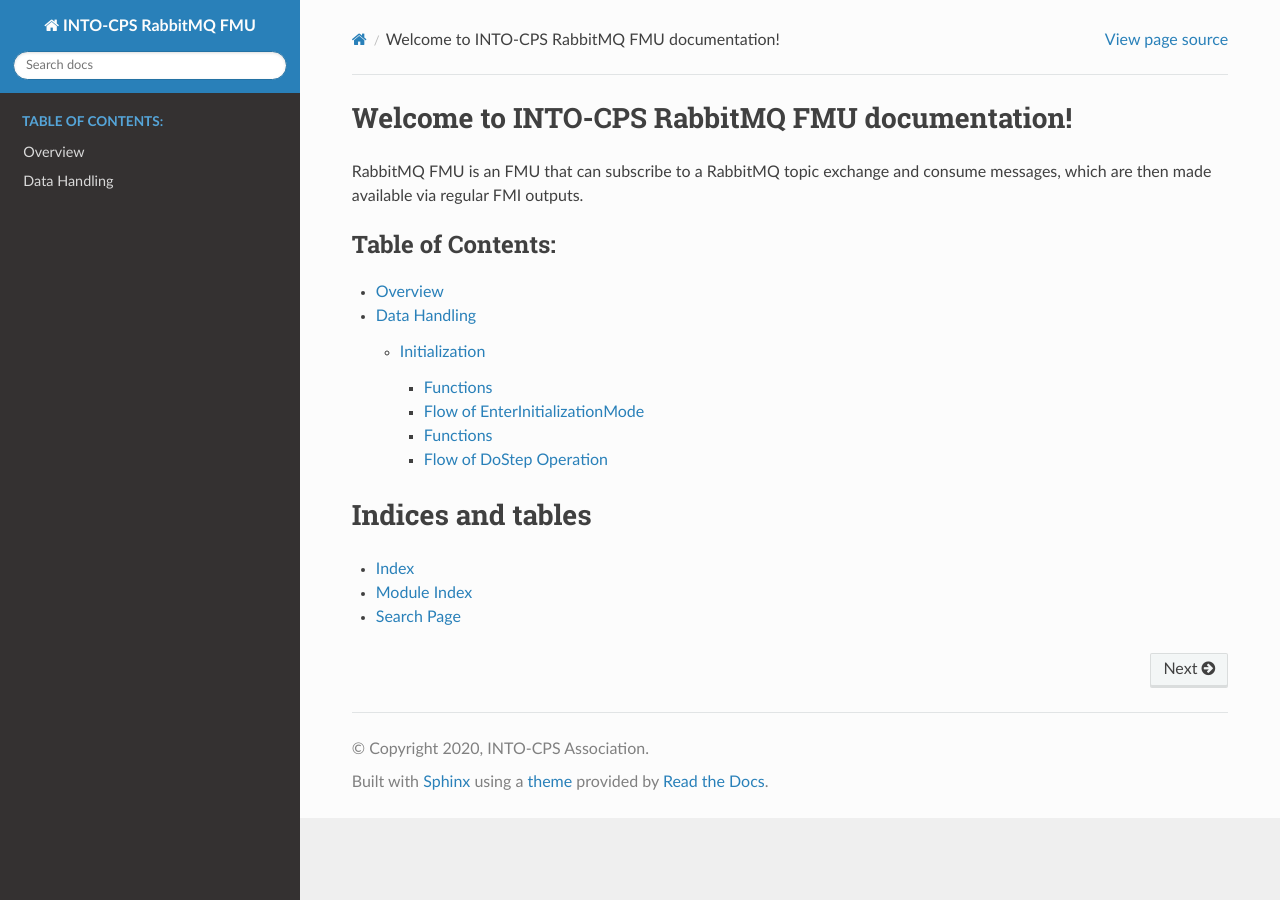
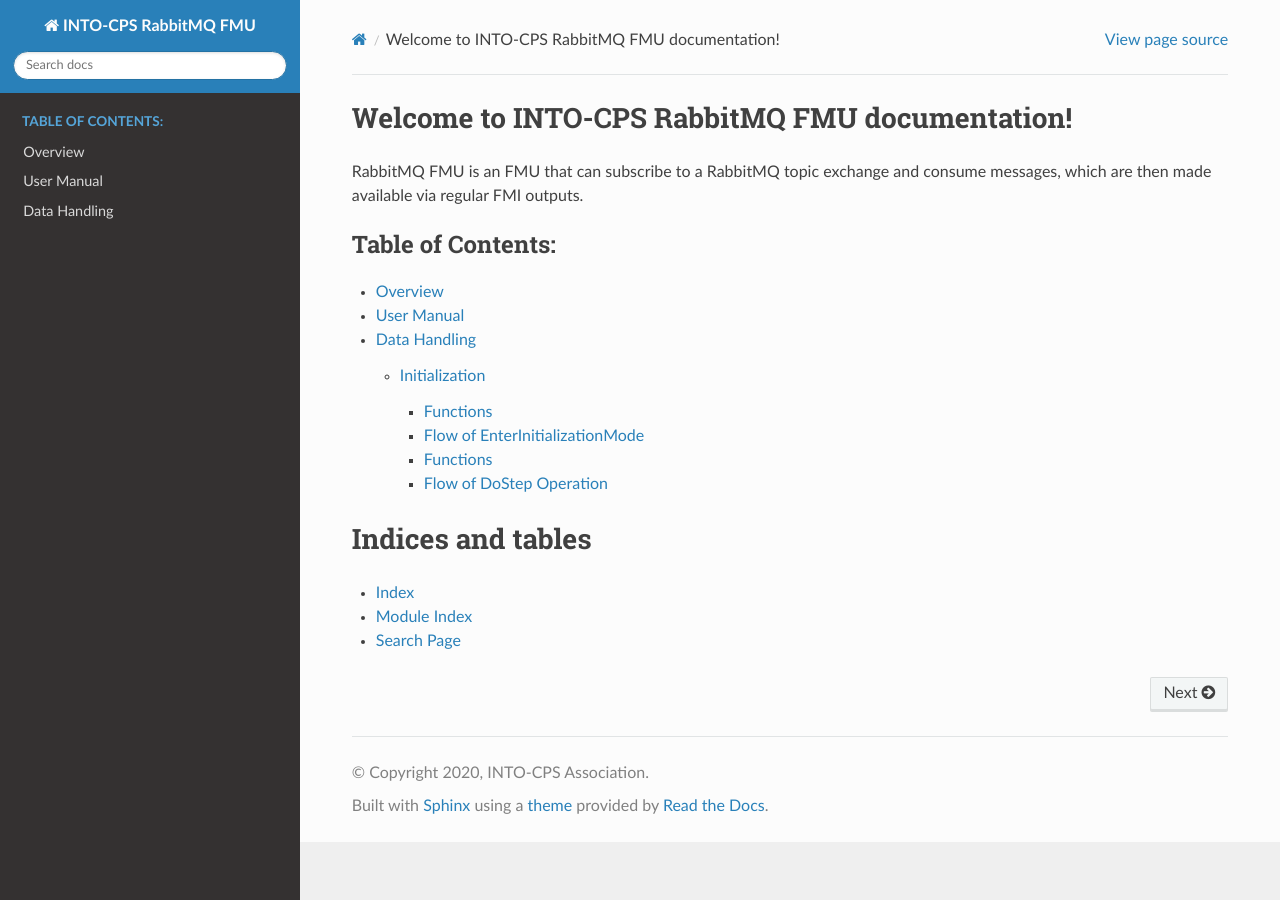
Before and after one commit to INTO-CPS-Association/fmu-rabbitmq, a Sphinx documentation site: the page built from docs/index.rst, in a window 1280 px wide. Built offline with Sphinx 7.4.7 and the Read the Docs theme 2.0.0, drawn with Linux system fonts in a browser that asks for light colours.

Commit message:
Added user manual documentation page

```diff
--- a/docs/index.rst
+++ b/docs/index.rst
@@ -12,6 +12,7 @@
    :caption: Table of Contents:
 
    overview
+   user-manual
    data-handling
 
 Indices and tables
--- /dev/null
+++ b/docs/user-manual.rst
@@ -0,0 +1,2 @@
+User Manual
+===========
```
